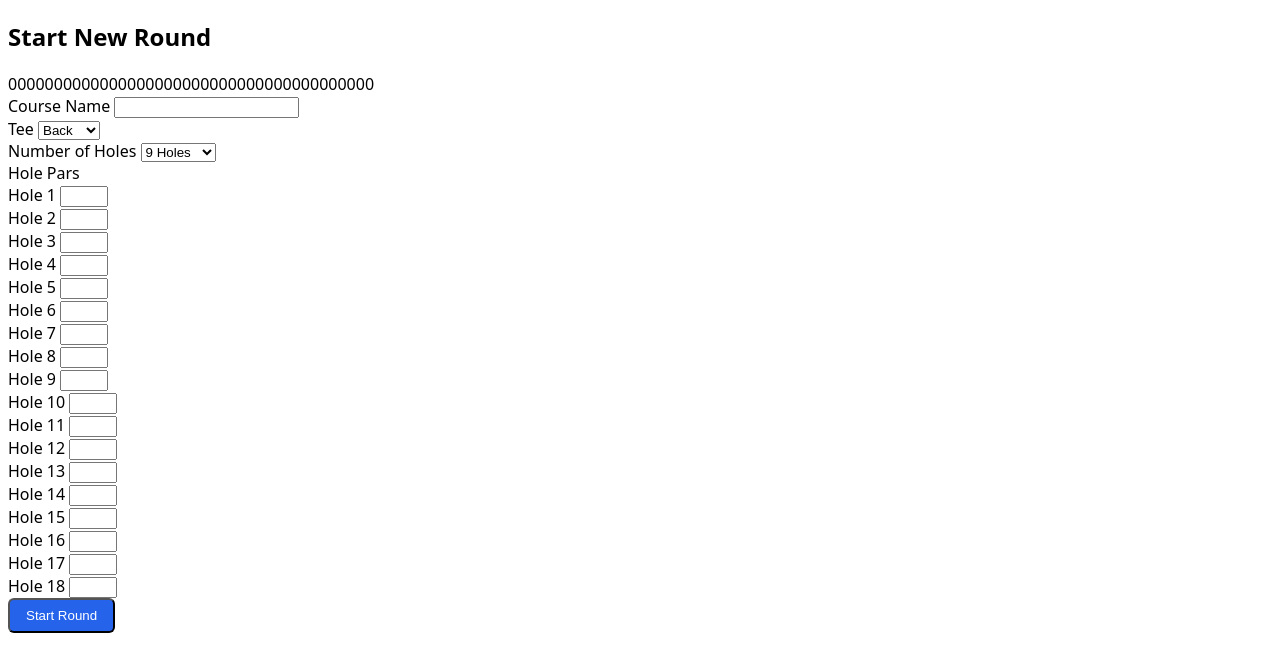
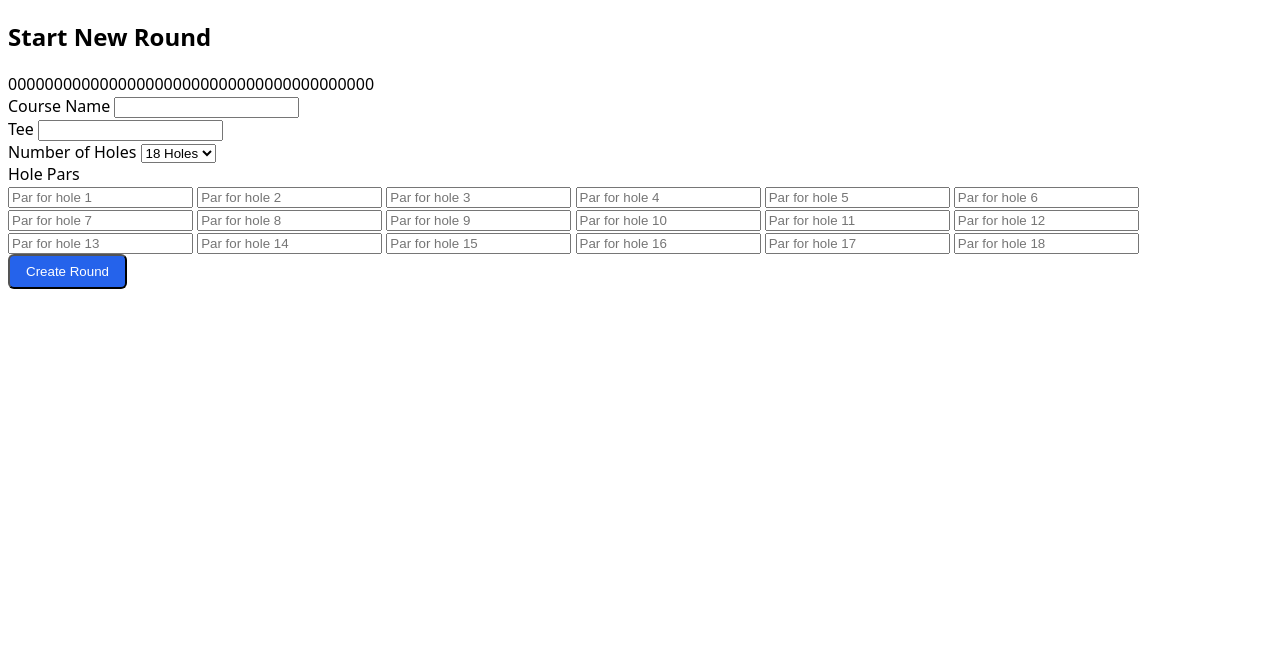
Before and after one commit to CanyenPalmer/mycourse-app, a Flask app: page /start-round in a window 1280 px wide. Shown: the part 52-724 px from the top of the page. Run offline with Flask 3, Linux system fonts and the light colour scheme; the visitor is signed in with stand-in values (Sample User, id 1).

Commit message:
Update start_round.html

```diff
--- a/templates/start_round.html
+++ b/templates/start_round.html
@@ -2,44 +2,37 @@
 {% block content %}
 <div class="container mt-5">
     <h2 class="text-center mb-4">Start New Round</h2>
-    <form method="POST" action="{{ url_for('round.start_round') }}">
+    <form method="POST">
         {{ csrf_token() }}
 
-        <div class="mb-3">
-            <label for="course_name" class="form-label">Course Name</label>
-            <input type="text" class="form-control" name="course_name" required>
+        <div class="form-group">
+            <label for="course_name">Course Name</label>
+            <input type="text" class="form-control" id="course_name" name="course_name" required>
         </div>
 
-        <div class="mb-3">
-            <label for="tee" class="form-label">Tee</label>
-            <select name="tee" class="form-control" required>
-                <option value="Back">Back</option>
-                <option value="Middle">Middle</option>
-                <option value="Front">Front</option>
+        <div class="form-group">
+            <label for="tee">Tee</label>
+            <input type="text" class="form-control" id="tee" name="tee" required>
+        </div>
+
+        <div class="form-group">
+            <label for="holes">Number of Holes</label>
+            <select class="form-control" id="holes" name="holes" required>
+                <option value="9">9 Holes</option>
+                <option value="18" selected>18 Holes</option>
             </select>
         </div>
 
-        <div class="mb-3">
-            <label for="holes" class="form-label">Number of Holes</label>
-            <select name="holes" class="form-control" required>
-                <option value="9">9 Holes</option>
-                <option value="18">18 Holes</option>
-            </select>
-        </div>
-
-        <div class="mb-3">
-            <label class="form-label">Hole Pars</label>
-            <div class="row">
+        <div class="form-group">
+            <label>Hole Pars</label>
+            <div id="hole-pars">
                 {% for i in range(1, 19) %}
-                <div class="col-md-2 mb-2">
-                    <label>Hole {{ i }}</label>
-                    <input type="number" name="par_values[]" class="form-control" min="3" max="5" {% if i <= 9 %}required{% endif %}>
-                </div>
+                <input type="number" class="form-control mb-2" name="par_values[]" placeholder="Par for hole {{ i }}" required>
                 {% endfor %}
             </div>
         </div>
 
-        <button type="submit" class="btn btn-primary">Start Round</button>
+        <button type="submit" class="btn btn-success mt-3">Create Round</button>
     </form>
 </div>
 {% endblock %}
```
